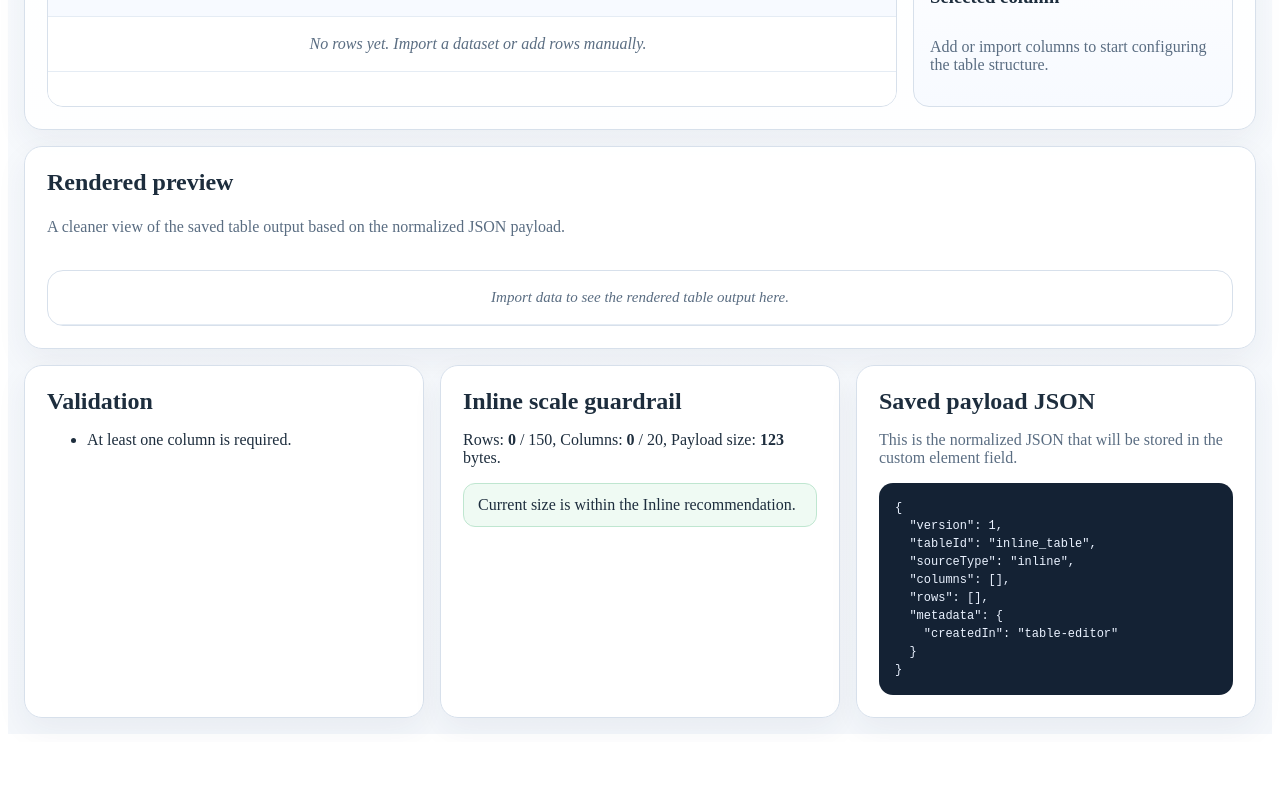
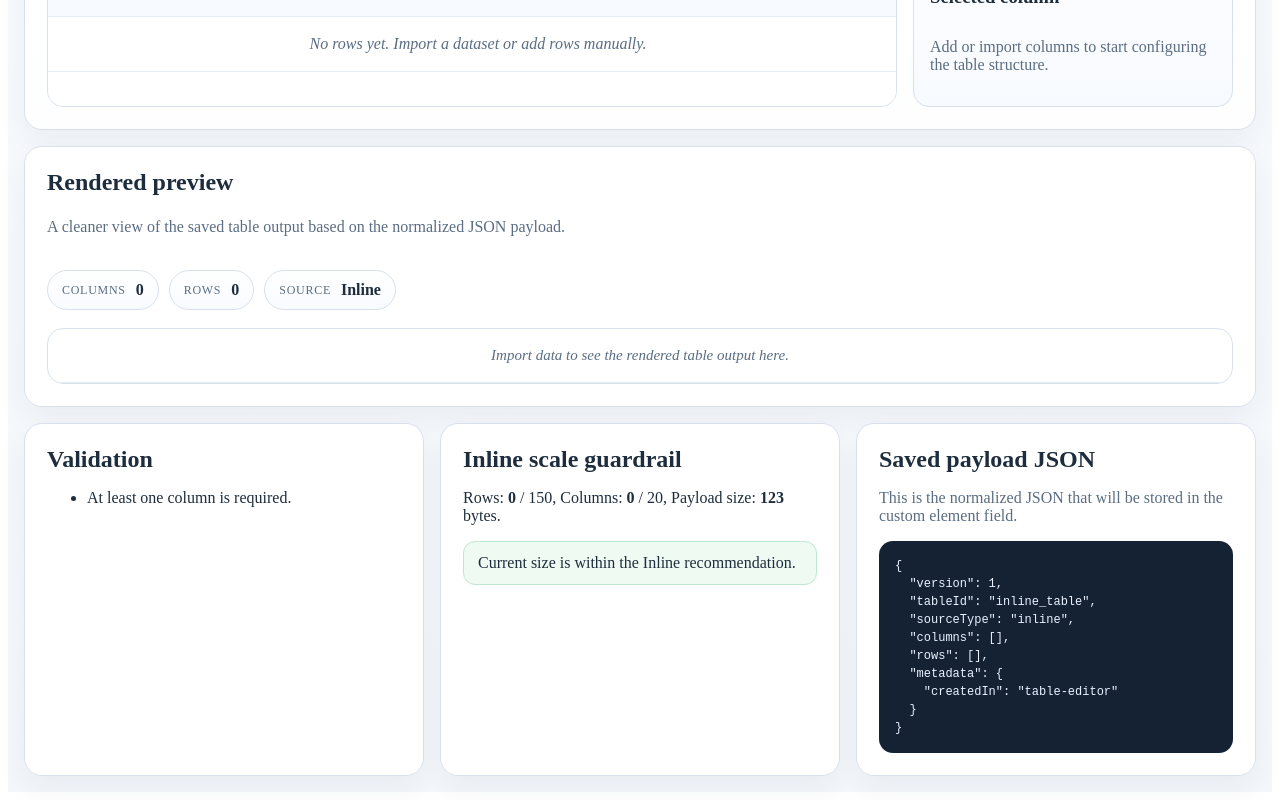
Before and after one commit to jchap-dctx/table-editor, a React (Vite) app: page /custom-elements/table-editor in a window 1280 px wide. Shown: the part 931-1731 px from the top of the page. Before the commit the page ends 1673 px from the top, so only its background shows below. Built offline with nearby package versions, Linux system fonts and the light colour scheme.

Commit message:
feat: refine table editor table surface

```diff
--- a/src/custom-elements/TableEditor/TableEditor.tsx
+++ b/src/custom-elements/TableEditor/TableEditor.tsx
@@ -858,6 +858,20 @@ export function TableEditor() {
               </p>
             </div>
           </div>
+          <div className="table-editor-preview-summary">
+            <div className="table-editor-preview-chip">
+              <span className="table-editor-preview-chip-label">Columns</span>
+              <strong>{normalizedPreviewPayload.columns.length}</strong>
+            </div>
+            <div className="table-editor-preview-chip">
+              <span className="table-editor-preview-chip-label">Rows</span>
+              <strong>{normalizedPreviewPayload.rows.length}</strong>
+            </div>
+            <div className="table-editor-preview-chip">
+              <span className="table-editor-preview-chip-label">Source</span>
+              <strong>Inline</strong>
+            </div>
+          </div>
           <div className="table-editor-table-scroll table-editor-rendered-preview">
             <table className="table-editor-preview-table table-editor-rendered-table">
               <thead>
--- a/src/custom-elements/TableEditor/table-editor.css
+++ b/src/custom-elements/TableEditor/table-editor.css
@@ -287,6 +287,10 @@
   background: #f7faff;
 }
 
+.table-editor-live-grid thead th {
+  transition: background-color 120ms ease, box-shadow 120ms ease;
+}
+
 .table-editor-row-index-head,
 .table-editor-row-index-cell {
   width: 52px;
@@ -317,6 +321,7 @@
 }
 
 .table-editor-column-head.is-selected {
+  background: linear-gradient(180deg, #fbfdff, #eef5ff);
   box-shadow: inset 0 -3px 0 var(--table-accent);
 }
 
@@ -348,6 +353,11 @@
   width: 100%;
   padding: 14px 14px 12px;
   cursor: pointer;
+  min-height: 100%;
+}
+
+.table-editor-column-surface:hover {
+  background: rgba(45, 108, 223, 0.03);
 }
 
 .table-editor-column-drag {
@@ -362,6 +372,7 @@
   background: transparent !important;
   font-weight: 700;
   font-size: 16px;
+  box-shadow: none !important;
 }
 
 .table-editor-column-meta {
@@ -391,6 +402,9 @@
   border-radius: 8px;
   padding: 10px 12px;
   box-shadow: none;
+  color: var(--table-text);
+  font-size: 14px;
+  line-height: 1.35;
 }
 
 .table-editor-live-grid td input:hover,
@@ -402,6 +416,10 @@
 .table-editor-live-grid td select:focus {
   background: #ffffff;
   border-color: var(--table-line-strong);
+}
+
+.table-editor-live-grid td input::placeholder {
+  color: #98a7b8;
 }
 
 .table-editor-column-sidebar {
@@ -475,13 +493,45 @@
   margin-top: 18px;
 }
 
+.table-editor-preview-summary {
+  display: flex;
+  gap: 10px;
+  flex-wrap: wrap;
+  margin-top: 18px;
+}
+
+.table-editor-preview-chip {
+  display: inline-flex;
+  align-items: center;
+  gap: 10px;
+  padding: 10px 14px;
+  border-radius: 999px;
+  border: 1px solid var(--table-line);
+  background: linear-gradient(180deg, #ffffff, #f8fbff);
+}
+
+.table-editor-preview-chip-label {
+  color: var(--table-muted);
+  font-size: 12px;
+  letter-spacing: 0.06em;
+  text-transform: uppercase;
+}
+
 .table-editor-rendered-table th {
-  padding: 16px 18px 12px;
+  padding: 18px 20px 14px;
 }
 
 .table-editor-rendered-table td {
-  padding: 18px;
+  padding: 18px 20px;
   font-size: 15px;
+}
+
+.table-editor-rendered-table tbody tr:nth-child(even) td {
+  background: #fbfdff;
+}
+
+.table-editor-rendered-table tbody tr:hover td {
+  background: #f5f9ff;
 }
 
 .table-editor-rendered-head-label,
```
Lines whose indentation alone changed are shown as unchanged.
